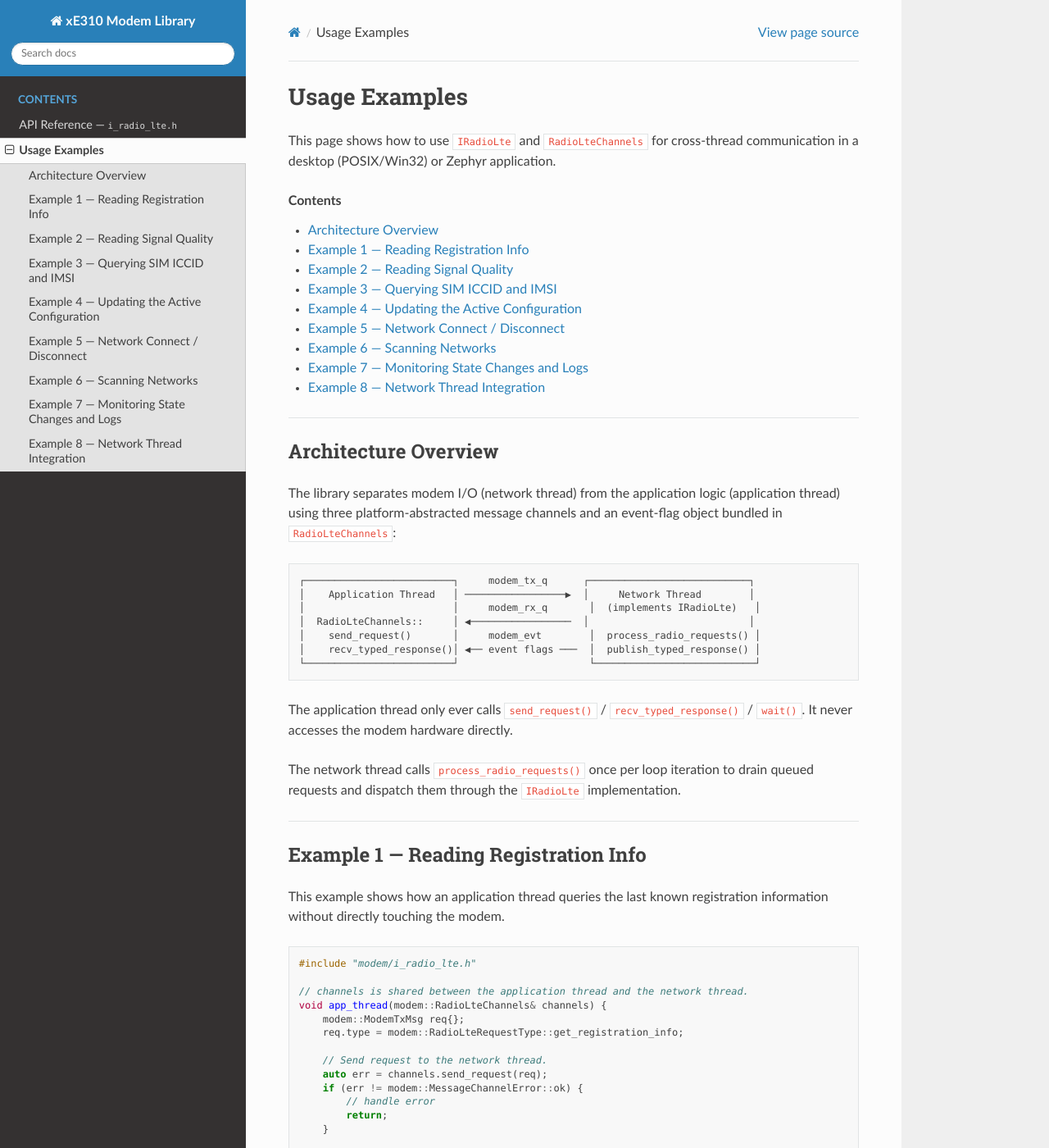
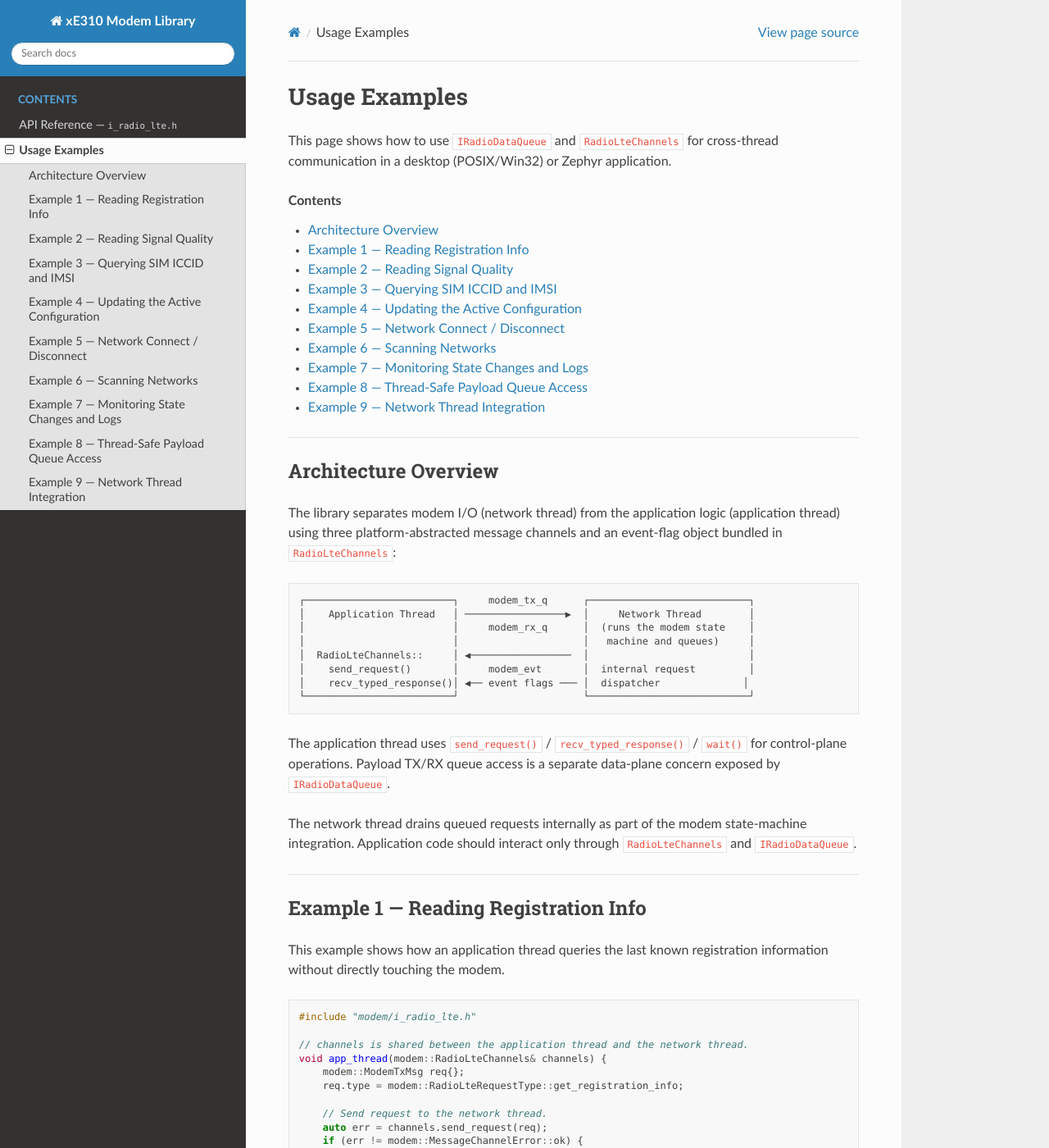
Before and after one commit to zimbora/xE310-multi-os, a Sphinx documentation site: the page built from docs/examples.rst, in a window 1280 px wide and 1400 px high. Shown: the whole window at 82% size. Built offline with Sphinx 7.4.7 and the Read the Docs theme 3.1.0, drawn with Linux system fonts in a browser that asks for light colours; some of the changed text lies outside the part shown.

Commit message:
Refactor radio interfaces and internalize request dispatch (#51)
* refactor: split radio control and data interfaces

* docs: hide internal radio interface

* refactor: internalize radio request interface

* docs: remove internal dispatcher guidance

* style: fix ci clang

```diff
--- a/CMakeLists.txt
+++ b/CMakeLists.txt
@@ -7,7 +7,7 @@ if(DEFINED ZEPHYR_BASE OR DEFINED ENV{ZEPHYR_BASE})
     find_package(Zephyr REQUIRED HINTS $ENV{ZEPHYR_BASE})
     project(modem_xe310 VERSION 1.0.0)
     target_sources(app PRIVATE examples/embedded/zephyr/zephyr_main.cpp)
-    target_include_directories(app PRIVATE ${CMAKE_CURRENT_SOURCE_DIR}/include)
+    target_include_directories(app PRIVATE ${CMAKE_CURRENT_SOURCE_DIR}/include ${CMAKE_CURRENT_SOURCE_DIR}/src)
     target_link_libraries(app PRIVATE modem_xe310)
     return()
 endif()
@@ -151,7 +151,7 @@ if(NOT MODEM_PLATFORM STREQUAL "zephyr")
         examples/desktop/app_rpc_server.cpp
         ${IPC_SOURCE}
     )
-    target_include_directories(modem_app PRIVATE ${CMAKE_CURRENT_SOURCE_DIR}/examples/desktop)
+    target_include_directories(modem_app PRIVATE ${CMAKE_CURRENT_SOURCE_DIR}/examples/desktop ${CMAKE_CURRENT_SOURCE_DIR}/src)
     target_link_libraries(modem_app PRIVATE modem_xe310)
     if(MODEM_PLATFORM STREQUAL "windows")
         target_link_libraries(modem_app PRIVATE Ws2_32)
--- a/docs/examples.rst
+++ b/docs/examples.rst
@@ -1,7 +1,7 @@
 Usage Examples
 ==============
 
-This page shows how to use ``IRadioLte`` and ``RadioLteChannels`` for
+This page shows how to use ``IRadioDataQueue`` and ``RadioLteChannels`` for
 cross-thread communication in a desktop (POSIX/Win32) or Zephyr application.
 
 .. contents:: Contents
@@ -19,21 +19,22 @@ and an event-flag object bundled in ``RadioLteChannels``:
 
 .. code-block:: text
 
-   ┌─────────────────────────┐     modem_tx_q      ┌───────────────────────────┐
-   │    Application Thread   │ ─────────────────▶  │     Network Thread        │
-   │                         │     modem_rx_q       │  (implements IRadioLte)   │
-   │  RadioLteChannels::     │ ◀─────────────────  │                           │
-   │    send_request()       │     modem_evt        │  process_radio_requests() │
-   │    recv_typed_response()│ ◀── event flags ───  │  publish_typed_response() │
-   └─────────────────────────┘                      └───────────────────────────┘
+    ┌─────────────────────────┐     modem_tx_q      ┌───────────────────────────┐
+    │    Application Thread   │ ─────────────────▶  │     Network Thread        │
+    │                         │     modem_rx_q      │  (runs the modem state    │
+    │                         │                     │   machine and queues)     │
+    │  RadioLteChannels::     │ ◀─────────────────  │                           │
+    │    send_request()       │     modem_evt       │  internal request         │
+    │    recv_typed_response()│ ◀── event flags ─── │  dispatcher              │
+    └─────────────────────────┘                     └───────────────────────────┘
 
-The application thread only ever calls ``send_request()`` /
-``recv_typed_response()`` / ``wait()``.  It never accesses the modem hardware
-directly.
+The application thread uses ``send_request()`` / ``recv_typed_response()`` /
+``wait()`` for control-plane operations. Payload TX/RX queue access is a
+separate data-plane concern exposed by ``IRadioDataQueue``.
 
-The network thread calls ``process_radio_requests()`` once per loop iteration
-to drain queued requests and dispatch them through the ``IRadioLte``
-implementation.
+The network thread drains queued requests internally as part of the modem
+state-machine integration. Application code should interact only through
+``RadioLteChannels`` and ``IRadioDataQueue``.
 
 ---------------------------------------------------------------------------
 
@@ -263,32 +264,42 @@ Example 7 — Monitoring State Changes and Logs
 
 ---------------------------------------------------------------------------
 
-Example 8 — Network Thread Integration
-----------------------------------------
+Example 8 — Thread-Safe Payload Queue Access
+---------------------------------------------
 
-The following skeleton shows how a network thread integrates
-``process_radio_requests()`` to service application requests every cycle.
+Use ``IRadioDataQueue`` when you need to push TX payloads or drain RX payloads
+without routing the operation through the internal request dispatcher.
 
 .. code-block:: cpp
 
    #include "modem/i_radio_lte.h"
-   #include "modem/network_lte.h"  // NetworkLte implements IRadioLte
 
-   void network_thread_main(modem::RadioLteChannels& channels,
-                             modem::NetworkLte& network) {
-       while (true) {
-           // Wait for work (request, tick, etc.) — 100 ms timeout.
-           uint32_t events = channels.wait(
-               modem::MODEM_EVT_REQUEST,
-               /*reset=*/true,
-               100);
-
-           if (events & modem::MODEM_EVT_REQUEST) {
-               // Drain all pending requests from the application thread.
-               modem::process_radio_requests(channels, network);
-           }
-
-           // Run one step of the network state machine.
-           network.step();
+   void queue_payload(modem::IRadioDataQueue& data_queue,
+                      uint8_t conn_id,
+                      const uint8_t* data,
+                      size_t size) {
+       modem::QueueError err = data_queue.tx_write(conn_id, data, size);
+       if (err != modem::QueueError::ok) {
+           // handle queue full / invalid connection id / unsupported state
        }
    }
+
+   void drain_rx(modem::IRadioDataQueue& data_queue, uint8_t conn_id) {
+       modem::QueueMessage msg{};
+       while (data_queue.rx_read(conn_id, msg) == modem::QueueError::ok) {
+           // process msg.data
+       }
+   }
+
+---------------------------------------------------------------------------
+
+Example 9 — Network Thread Integration
+--------------------------------------
+
+Applications should treat the request dispatcher as an internal detail of the
+network thread. The public integration points are:
+
+* ``RadioLteChannels`` for control-plane requests and typed responses.
+* ``IRadioDataQueue`` for thread-safe TX/RX queue access.
+* ``NetworkLte::loop()`` for advancing the modem state machine in the owning
+  network thread.
--- a/docs/index.rst
+++ b/docs/index.rst
@@ -9,8 +9,10 @@ The library provides:
 
 * A **hardware abstraction layer (HAL)** that isolates platform-specific serial/UART code.
 * Core AT command parsing and state machine logic that is fully **platform-independent**.
-* A thread-safe **cross-thread messaging interface** (``IRadioLte`` / ``RadioLteChannels``)
-  for querying the last known modem state without touching the modem directly.
+* A thread-safe **cross-thread messaging interface** (``RadioLteChannels``)
+  for querying and controlling modem state through the network thread.
+* A separate **data-plane queue interface** (``IRadioDataQueue``) for thread-safe
+  TX/RX payload access outside the request dispatcher.
 
 .. toctree::
    :maxdepth: 2
```
Also changed, not shown: docs/api_reference.rst (+11 -19 lines), 7 other files.
